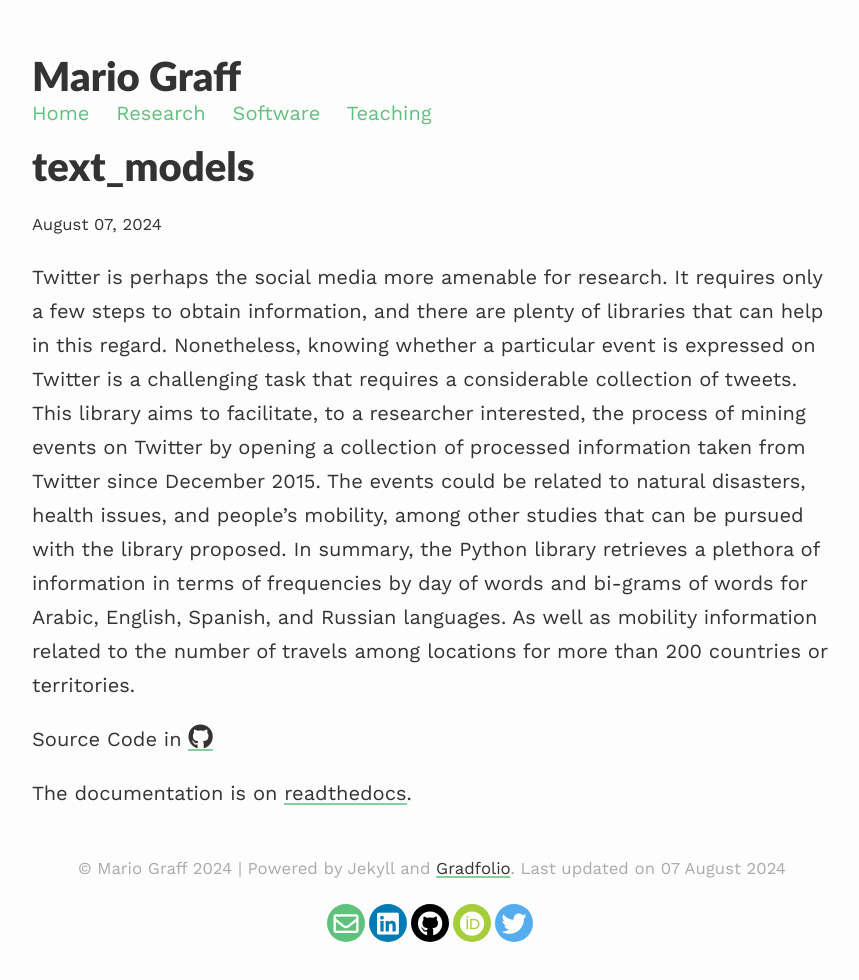
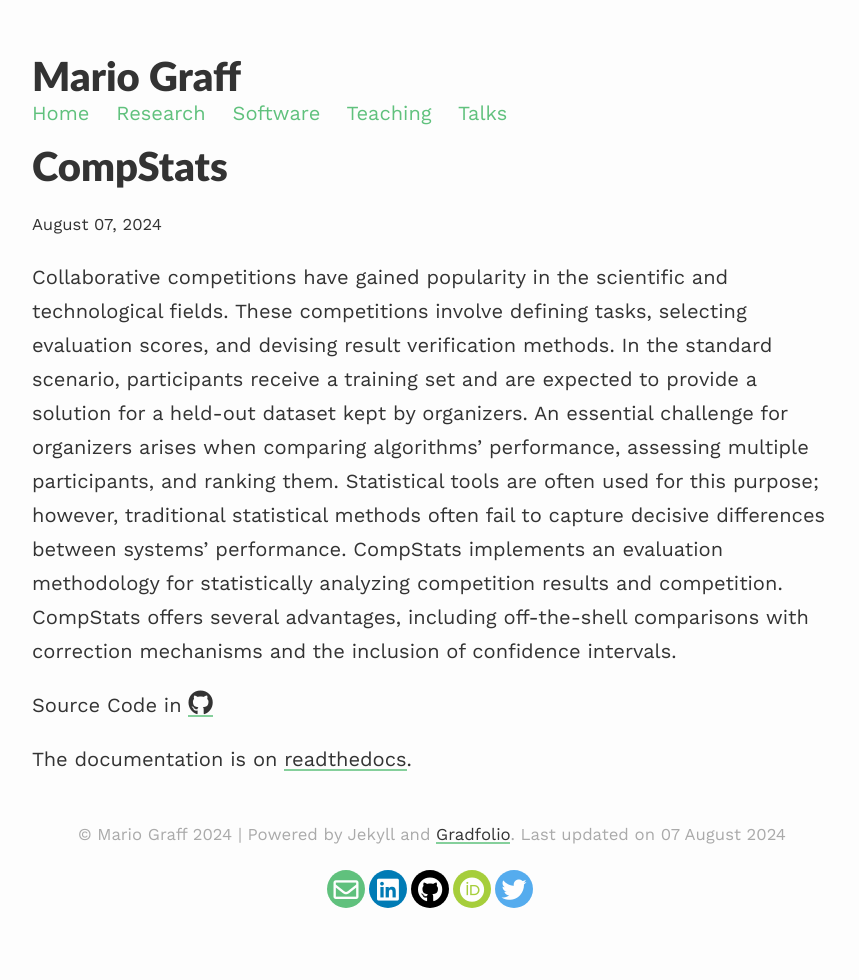
Before and after one commit to mgraffg/mgraffg.github.io, a Jekyll site: the page built from _software/4_software.md, in a window 1280 px wide. Shown: the whole page, without its empty margins (208-1067 px from the left). Built offline with Jekyll 4.4.1, drawn with Linux system fonts in a browser that asks for light colours; nearby versions of some CDN libraries.

Commit message:
Pláticas

```diff
--- a/_config.yml
+++ b/_config.yml
@@ -52,6 +52,9 @@
   teaching:
     output: true
     permalink: /teaching/:path/
+  talk:
+    output: true
+    permalink: /talk/:path/
 
 
 sass:
--- a/_includes/navigation.html
+++ b/_includes/navigation.html
@@ -3,6 +3,7 @@
         <a href="{{site.baseurl}}/projects/">Research</a>
         <a href="{{site.baseurl}}/software/">Software</a>
         <a href="{{site.baseurl}}/teaching/">Teaching</a>
+        <a href="{{site.baseurl}}/talk/">Talks</a>
         <!--<a href="{{site.baseurl}}/blog/">Blog</a>
         <a href="{{site.baseurl}}/archive/">Archive</a>-->
 </div>
--- a/_software/4_software.md
+++ b/_software/4_software.md
@@ -1,11 +1,11 @@
 ---
 layout: post
-title: text_models
-description: Python library for exploratory data analysis on twitter
+title: CompStats
+description: Python library for comparing algorithms' performance
 ---
 
-Twitter is perhaps the social media more amenable for research. It requires only a few steps to obtain information, and there are plenty of libraries that can help in this regard. Nonetheless, knowing whether a particular event is expressed on Twitter is a challenging task that requires a considerable collection of tweets. This library aims to facilitate, to a researcher interested, the process of mining events on Twitter by opening a collection of processed information taken from Twitter since December 2015. The events could be related to natural disasters, health issues, and people's mobility, among other studies that can be pursued with the library proposed. In summary, the Python library retrieves a plethora of information in terms of frequencies by day of words and bi-grams of words for Arabic, English, Spanish, and Russian languages. As well as mobility information related to the number of travels among locations for more than 200 countries or territories.
+Collaborative competitions have gained popularity in the scientific and technological fields. These competitions involve defining tasks, selecting evaluation scores, and devising result verification methods. In the standard scenario, participants receive a training set and are expected to provide a solution for a held-out dataset kept by organizers. An essential challenge for organizers arises when comparing algorithms' performance, assessing multiple participants, and ranking them. Statistical tools are often used for this purpose; however, traditional statistical methods often fail to capture decisive differences between systems' performance. CompStats implements an evaluation methodology for statistically analyzing competition results and competition. CompStats offers several advantages, including off-the-shell comparisons with correction mechanisms and the inclusion of confidence intervals.
 
-Source Code in <a class="social-button github" href="https://www.github.com/INGEOTEC/text_models" itemprop="sameAs" target="_blank"> <i class="fab fa-github"></i>
+Source Code in <a class="social-button github" href="https://www.github.com/INGEOTEC/compstats" itemprop="sameAs" target="_blank"> <i class="fab fa-github"></i>
 
-The documentation is on [readthedocs](https://text_models.readthedocs.io).
+The documentation is on [readthedocs](https://compstats.readthedocs.io).
```
Also changed, not shown: _pages/talk.md (added, +45 -0 lines), _software/5_software.md (added, +11 -0 lines), _talk/1_talk.md (added, +6 -0 lines), _talk/2_talk.md (added, +6 -0 lines).
